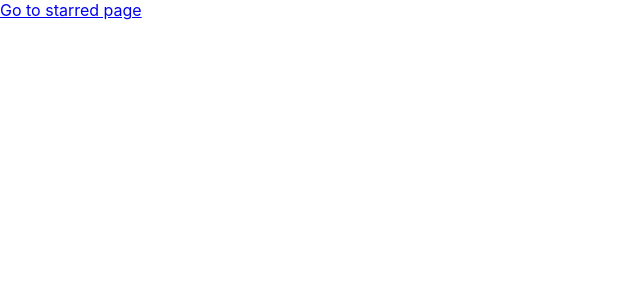
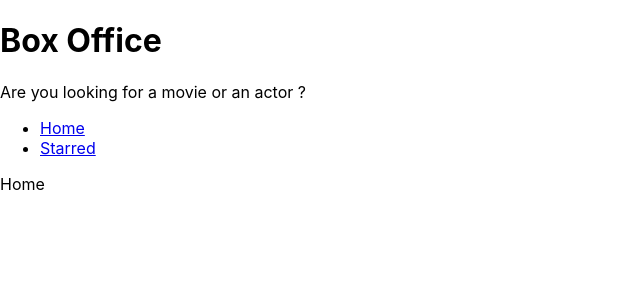
Before and after one commit to anilk1995/box-office, a React (Create React App) app: page / in a window 1280 px wide. Shown: the top 300 px of the page, without its empty margins (0-640 px from the left). Built offline with nearby package versions, Linux system fonts and the light colour scheme.

Commit message:
added navigation and shared layout for home and starred pages

```diff
--- a/src/App.jsx
+++ b/src/App.jsx
@@ -1,13 +1,16 @@
 import { BrowserRouter, Route, Routes } from "react-router-dom";
 import Home from "./pages/Home";
 import Starred from "./pages/Starred";
+import MainLayout from "./components/MainLayout";
 
 function App() {
   return (
     <BrowserRouter>
       <Routes>
-        <Route path="/" element={<Home />} />
-        <Route path="starred" element={<Starred />} />
+        <Route element={<MainLayout />}>
+          <Route path="/" element={<Home />} />
+          <Route path="starred" element={<Starred />} />
+        </Route>
         <Route path="*" element={<div>Page not found</div>} />
       </Routes>
     </BrowserRouter>
--- /dev/null
+++ b/src/components/AppTitle.jsx
@@ -0,0 +1,14 @@
+function AppTitle(props) {
+  const {
+    title = "Box Office",
+    subtitle = "Are you looking for a movie or an actor ?",
+  } = props;
+  return (
+    <div>
+      <h1>{title}</h1>
+      <p>{subtitle}</p>
+    </div>
+  );
+}
+
+export default AppTitle;
--- /dev/null
+++ b/src/components/MainLayout.jsx
@@ -0,0 +1,15 @@
+import { Outlet } from "react-router-dom";
+import Navs from "./Navs";
+import AppTitle from "./AppTitle";
+
+function MainLayout() {
+  return (
+    <div>
+      <AppTitle />
+      <Navs />
+      <Outlet />
+    </div>
+  );
+}
+
+export default MainLayout;
--- /dev/null
+++ b/src/components/Navs.jsx
@@ -0,0 +1,25 @@
+import { Link } from "react-router-dom";
+
+const LINKS = [
+  {
+    text: "Home",
+    to: "/",
+  },
+  { text: "Starred", to: "/starred" },
+];
+
+function Navs() {
+  return (
+    <div>
+      <ul>
+        {LINKS.map((item) => (
+          <li key={item.to}>
+            <Link to={item.to}>{item.text}</Link>
+          </li>
+        ))}
+      </ul>
+    </div>
+  );
+}
+
+export default Navs;
--- a/src/pages/Home.jsx
+++ b/src/pages/Home.jsx
@@ -1,11 +1,5 @@
-import { Link } from "react-router-dom";
-
 function Home() {
-  return (
-    <div>
-      <Link to="/starred">Go to starred page</Link>
-    </div>
-  );
+  return <div>Home</div>;
 }
 
 export default Home;
```
